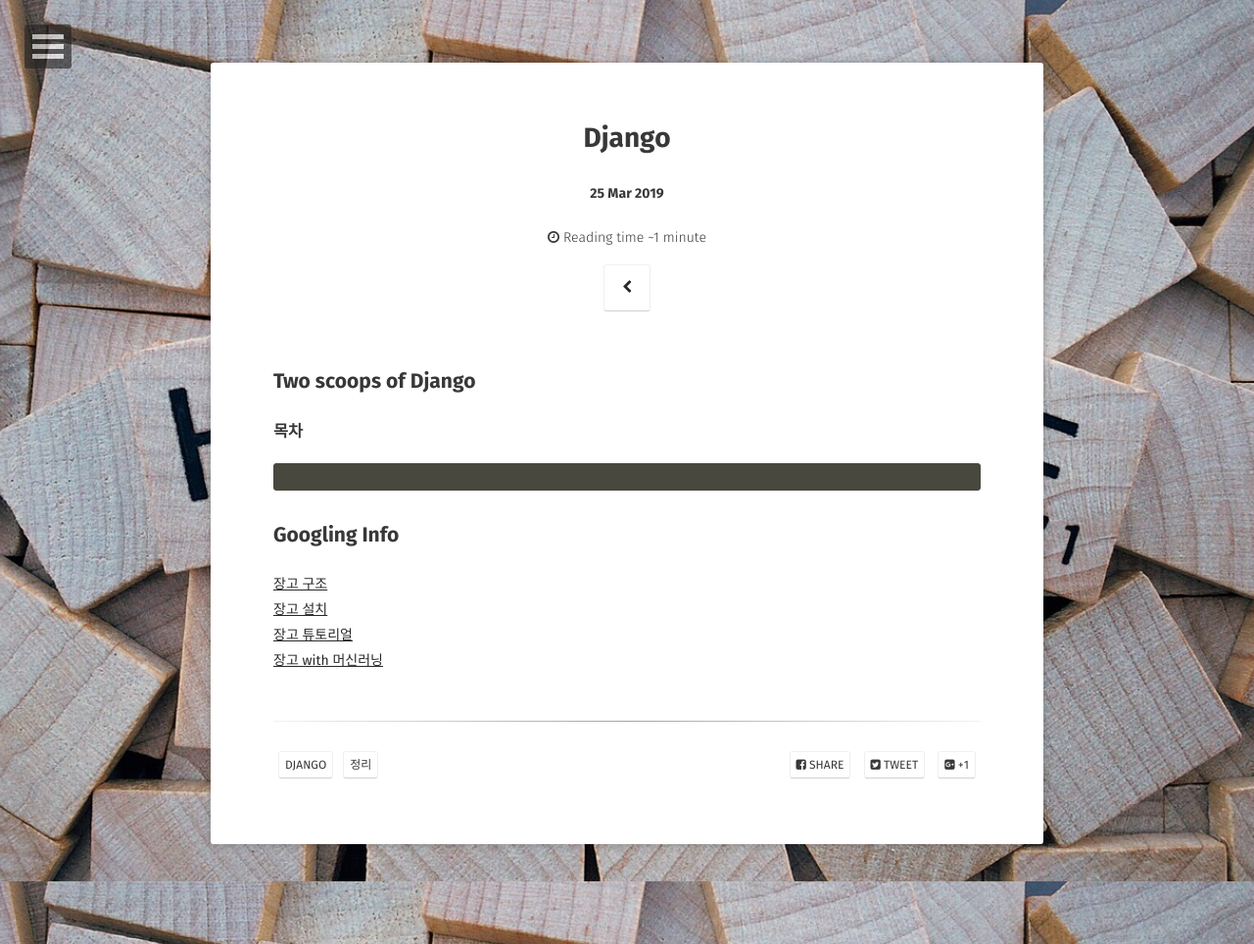
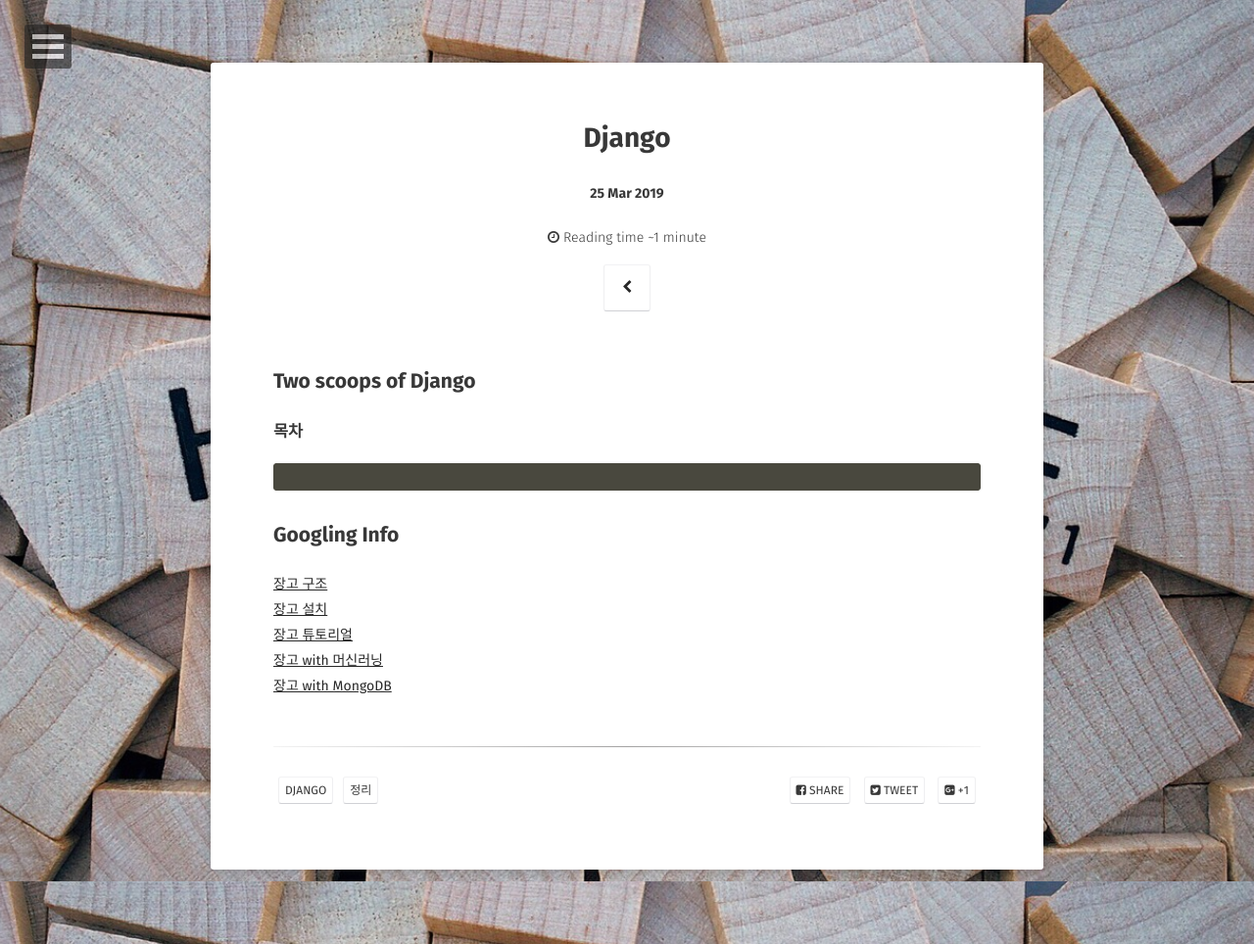
Before and after one commit to Jungjihyuk/JH_Life, a Jekyll site: the page built from _posts/2019-03-25-django.md, in a window 1280 px wide. Shown: the whole page at 98% size. Built offline with Jekyll 4.4.1, drawn with Linux system fonts in a browser that asks for light colours; some web fonts are replaced; comment, search, counter and statistics services are not loaded.

Commit message:
django 추가

```diff
--- a/_posts/2019-03-25-django.md
+++ b/_posts/2019-03-25-django.md
@@ -22,3 +22,4 @@
 [장고 설치](https://godrjsmgl.tistory.com/32)<br>
 [장고 튜토리얼](https://docs.djangoproject.com/en/1.8/intro/tutorial01)<br>
 [장고 with 머신러닝](https://www.codementor.io/jadianes/build-data-products-django-machine-learning-clustering-user-preferences-du107s5mk)<br>
+[장고 with MongoDB](https://github.com/nesdis/djongo)
```
